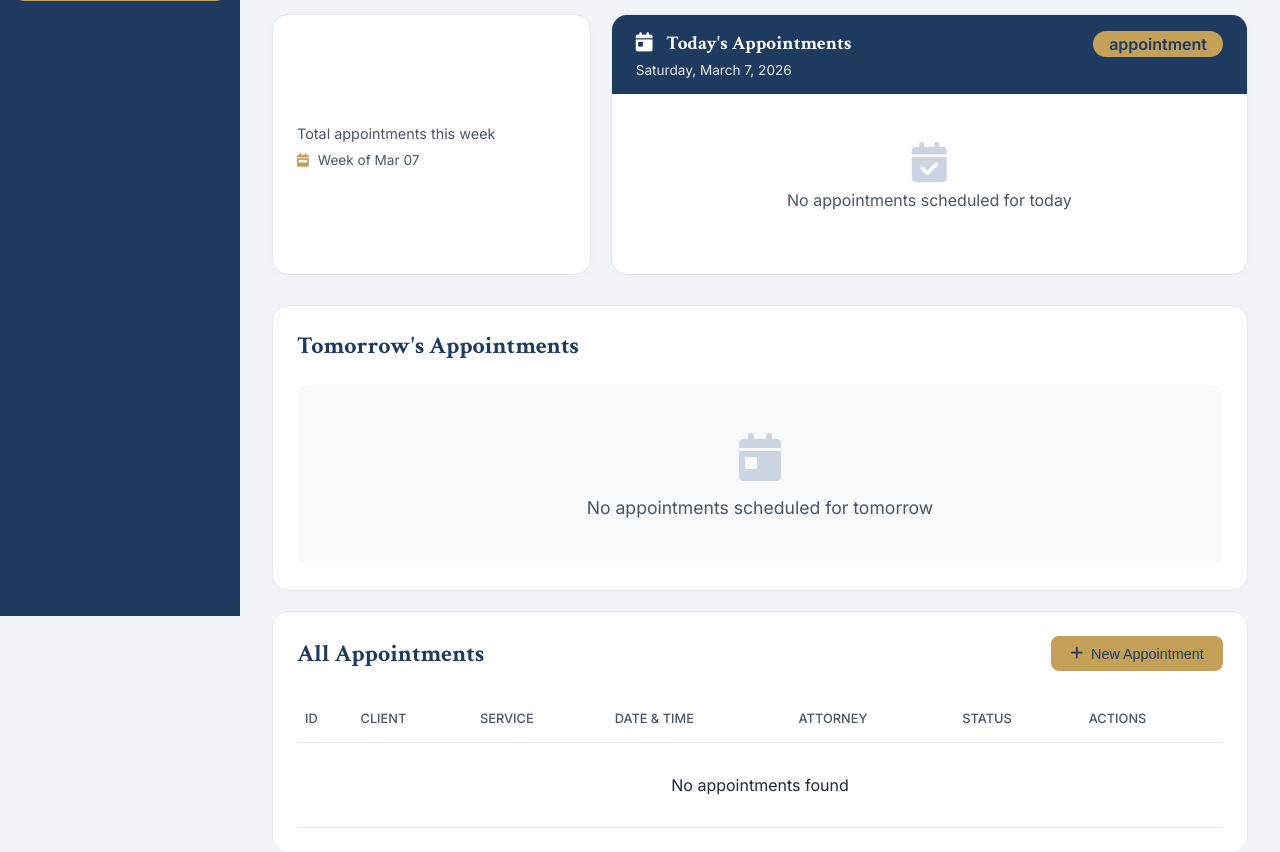
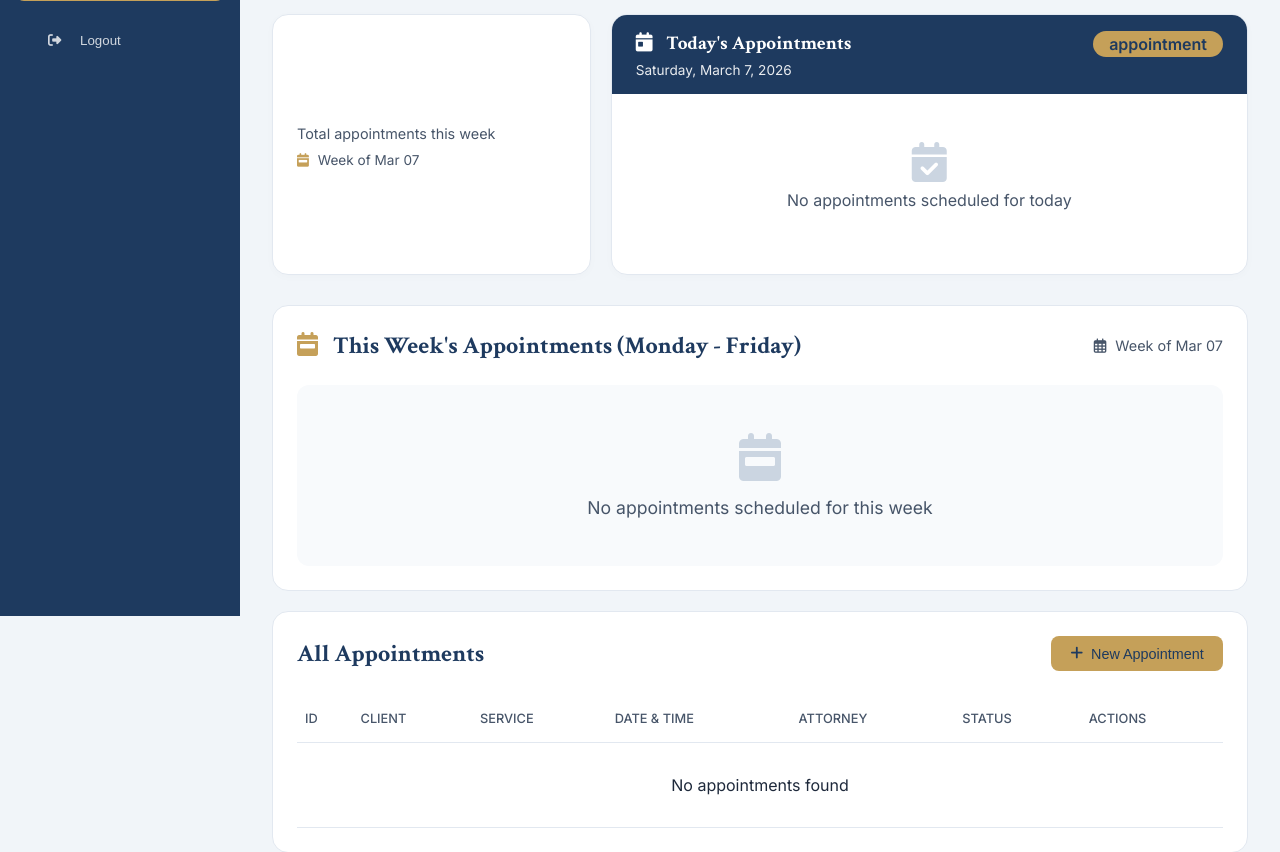
Before and after one commit to neomoremongx/makgetha_appointment_system, a Django app: page /appointment/29/ in a window 1280 px wide. Shown: the part 184-1036 px from the top of the page. Run offline with Django 3.2, Linux system fonts and the light colour scheme; data comes from the database, SQL or seed files in the repository; both versions use the stored data as it was after the commit.

Commit message:
Add files via upload

```diff
--- a/makgetha_appointment_system/templates/index.html
+++ b/makgetha_appointment_system/templates/index.html
@@ -552,6 +552,14 @@
                 <i class="fas fa-calendar"></i>
                 Appointments
             </div>
+            <div style="padding: 1rem;">
+        <form action="{% url 'logout' %}" method="POST">
+            {% csrf_token %}
+            <button type="submit" class="nav-item" style="width: 100%; border: none; background: transparent; color: rgba(255,255,255,0.8); text-align: left; cursor: pointer;">
+                <i class="fas fa-sign-out-alt"></i>
+                Logout
+            </button>
+        </form>
         </aside>
 
         <!-- Main Content -->
@@ -575,6 +583,8 @@
                 </div>
                 {% endif %}
             </div>
+            <!-- Today's Appointments Card -->
+
              <!-- Stats and Today's Appointments Section -->
 <div class="stats-grid" style="grid-template-columns: 1fr 2fr; gap: 20px;">
     <!-- Weekly Stats Card -->
@@ -586,7 +596,6 @@
             Week of {% now "M d" %}
         </div>
     </div>
-
       <!-- Today's Appointments Card -->
     <div class="stat-card" style="padding: 0; overflow: hidden;">
         <div style="background: var(--accent-navy); color: white; padding: 1rem 1.5rem;">
@@ -643,37 +652,54 @@
 </div>
 
 
-<!-- Tomorrow's Appointments Section -->
+
+
+
+    <!-- Weekly Appointments Section (Monday to Friday) -->
 <div class="appointments-card" style="margin-bottom: 20px;">
     <div class="section-header">
         <h2>
+            <i class="fas fa-calendar-week" style="color: var(--primary-gold); margin-right: 10px;"></i>
+            This Week's Appointments (Monday - Friday)
 
-            Tomorrow's Appointments
-            {% if tomorrow_count > 0 %}
-            <span style="font-size: 0.9rem; background: var(--primary-gold); color: var(--accent-navy); padding: 0.2rem 0.8rem; border-radius: 20px; margin-left: 10px;">
-                {{ tomorrow_count }} appointment{{ tomorrow_count|pluralize }}
-            </span>
-            {% endif %}
         </h2>
+        <div style="font-size: 0.9rem; color: var(--gray-600);">
+            <i class="far fa-calendar-alt" style="margin-right: 5px;"></i>
+            Week of {% now "M d" %}
+        </div>
     </div>
 
-    {% if tomorrow_appointments %}
-    <div class="tomorrow-list">
-        {% for appointment in tomorrow_appointments %}
-        <div style="display: flex; justify-content: space-between; align-items: center; padding: 1rem; border-bottom: 1px solid var(--gray-200); {% if not forloop.last %}border-bottom: 1px solid var(--gray-200);{% endif %}">
-            <div style="display: flex; align-items: center; gap: 20px; flex-wrap: wrap;">
-                <div style="min-width: 100px;">
+    {% regroup appointments by appointment_datetime|date:"l" as day_list %}
+
+    <div style="display: flex; flex-direction: column; gap: 20px;">
+        {% for day in day_list %}
+            {% if day.grouper != 'Saturday' and day.grouper != 'Sunday' %}
+            <div style="border: 1px solid var(--gray-200); border-radius: 12px; overflow: hidden;">
+                <div style="background: var(--gray-50); padding: 1rem 1.5rem; border-bottom: 1px solid var(--gray-200); display: flex; justify-content: space-between; align-items: center;">
+                    <h3 style="font-family: 'Crimson Text', serif; color: var(--accent-navy); margin: 0;">
+                        {{ day.grouper }}
+                    </h3>
+                    <span style="background: var(--primary-gold); color: var(--accent-navy); padding: 0.2rem 1rem; border-radius: 20px; font-size: 0.8rem; font-weight: 600;">
+                        {{ day.list|length }} appointment{{ day.list|length|pluralize }}
+                    </span>
+                </div>
+
+                <div style="padding: 1rem;">
+                    {% for appointment in day.list %}
+                    <div style="display: flex; justify-content: space-between; align-items: center; padding: 0.75rem; border-bottom: 1px solid var(--gray-200); {% if forloop.last %}border-bottom: none;{% endif %}">
+                        <div style="display: flex; align-items: center; gap: 20px; flex-wrap: wrap; flex: 1;">
+                            <div style="min-width: 80px;">
                                 <span class="appointment-id">{{ appointment.appointment_id }}</span>
                             </div>
                             <div style="min-width: 150px;">
                                 <div style="font-weight: 600;">{{ appointment.client_name }}</div>
                                 <div style="font-size: 0.85rem; color: var(--gray-600);">{{ appointment.service_type }}</div>
                             </div>
-                <div style="min-width: 120px;">
+                            <div style="min-width: 100px;">
                                 <i class="far fa-clock" style="color: var(--primary-gold); margin-right: 5px;"></i>
                                 {{ appointment.appointment_datetime|date:"H:i" }}
                             </div>
-                <div style="min-width: 120px;">
+                            <div style="min-width: 150px;">
                                 <i class="fas fa-gavel" style="color: var(--primary-gold); margin-right: 5px;"></i>
                                 {{ appointment.attorney }}
                             </div>
@@ -689,13 +715,15 @@
                     </div>
                     {% endfor %}
                 </div>
-    {% else %}
-    <div style="text-align: center; padding: 3rem; background: var(--gray-50); border-radius: 12px;">
-        <i class="fas fa-calendar-day" style="font-size: 3rem; color: var(--gray-300); margin-bottom: 1rem;"></i>
-        <p style="color: var(--gray-600); font-size: 1.1rem;">No appointments scheduled for tomorrow</p>
-
             </div>
             {% endif %}
+        {% empty %}
+        <div style="text-align: center; padding: 3rem; background: var(--gray-50); border-radius: 12px;">
+            <i class="fas fa-calendar-week" style="font-size: 3rem; color: var(--gray-300); margin-bottom: 1rem;"></i>
+            <p style="color: var(--gray-600); font-size: 1.1rem;">No appointments scheduled for this week</p>
+        </div>
+        {% endfor %}
+    </div>
 </div>
 
             <!-- Messages Section -->
@@ -765,6 +793,7 @@
     </div>
 
     <!-- Create/Edit Appointment Modal -->
+
 <div class="modal" id="appointmentModal">
     <div class="modal-content">
         <div class="modal-header">
@@ -792,8 +821,12 @@
                 </select>
             </div>
             <div class="form-group">
-                    <label>Date & Time</label>
-                    <input type="datetime-local" class="form-control" name="appointment_datetime" id="appointmentTime" required>
+                <label>Date</label>
+                <input type="date" class="form-control" name="appointment_date" id="appointmentDate" required>
+            </div>
+            <div class="form-group">
+                <label>Time</label>
+                <input type="time" class="form-control" name="appointment_time" id="appointmentTime" required>
             </div>
             <div class="modal-footer">
                 <button type="button" class="btn btn-outline" onclick="closeModal()">Cancel</button>
@@ -870,6 +903,9 @@
     </div>
 
         <script>
+// Global variables
+let currentConflictMessage = '';
+
 // Check for new appointment ID on page load
 document.addEventListener('DOMContentLoaded', function() {
     {% if new_appointment_id %}
@@ -884,6 +920,25 @@
             {% endif %}
         {% endfor %}
     {% endif %}
+
+    // Set min date on page load
+    setMinDateTime();
+
+    // Add change event to date input to update time min
+    const dateInput = document.getElementById('appointmentDate');
+    if (dateInput) {
+        dateInput.addEventListener('change', updateTimeMinBasedOnDate);
+    }
+
+    // Add submit event listener to the form
+    const appointmentForm = document.getElementById('appointmentForm');
+    if (appointmentForm) {
+        appointmentForm.addEventListener('submit', function(event) {
+            if (!validateDateTime()) {
+                event.preventDefault();
+            }
+        });
+    }
 });
 
 // Modal functions
@@ -892,25 +947,35 @@
     document.getElementById('appointmentForm').action = "{% url 'create_appointment' %}";
     document.getElementById('clientName').value = '';
     document.getElementById('serviceType').value = '';
+    document.getElementById('appointmentDate').value = '';
     document.getElementById('appointmentTime').value = '';
     setMinDateTime();
     document.getElementById('appointmentModal').classList.add('show');
 }
 
-        function openEditModal(id, clientName, serviceType, appointmentTime) {
+function openEditModal(id, clientName, serviceType, appointmentDateTime) {
     document.getElementById('modalTitle').textContent = 'Edit Appointment';
     document.getElementById('appointmentForm').action = `/appointment/${id}/update/`;
     document.getElementById('clientName').value = clientName;
     document.getElementById('serviceType').value = serviceType;
-            document.getElementById('appointmentTime').value = appointmentTime;
+
+    // Split the datetime-local value into date and time
+    if (appointmentDateTime) {
+        const [date, time] = appointmentDateTime.split('T');
+        document.getElementById('appointmentDate').value = date;
+        document.getElementById('appointmentTime').value = time;
+    }
+
     setMinDateTime();
 
     // Check if the existing appointment date is in the past
-            const selectedDate = new Date(appointmentTime);
+    if (appointmentDateTime) {
+        const selectedDate = new Date(appointmentDateTime);
         const now = new Date();
 
         if (selectedDate < now) {
             showConflictModal('Warning: This appointment is in the past. You can still update it to a future date.', false);
+        }
     }
 
     document.getElementById('appointmentModal').classList.add('show');
@@ -933,6 +998,7 @@
 function showSuccessModal(appointmentId) {
     document.getElementById('newAppointmentId').textContent = appointmentId;
     document.getElementById('successModal').classList.add('show');
+    autoHideSuccessModal();
 }
 
 function closeSuccessModal() {
@@ -941,6 +1007,7 @@
 
 // Conflict modal functions
 function showConflictModal(message, showSuggestions = true) {
+    currentConflictMessage = message;
     document.getElementById('conflictMessage').textContent = message;
 
     const conflictInfo = document.getElementById('conflictInfo');
@@ -989,64 +1056,80 @@
 
 // Select a suggested time
 function selectSuggestedTime(dateTime) {
-            document.getElementById('appointmentTime').value = dateTime;
+    if (dateTime) {
+        const [date, time] = dateTime.split('T');
+        document.getElementById('appointmentDate').value = date;
+        document.getElementById('appointmentTime').value = time;
+    }
     closeConflictModal();
-            // Optionally, reopen the appointment modal
+    // Reopen the appointment modal
     document.getElementById('appointmentModal').classList.add('show');
 }
 
-        // Set min datetime to now to prevent past date selection
+// Set min date to today to prevent past date selection
 function setMinDateTime() {
     const now = new Date();
     const year = now.getFullYear();
     const month = String(now.getMonth() + 1).padStart(2, '0');
     const day = String(now.getDate()).padStart(2, '0');
+
+    // Format: YYYY-MM-DD
+    const minDate = `${year}-${month}-${day}`;
+
+    const dateInput = document.getElementById('appointmentDate');
+    if (dateInput) {
+        dateInput.min = minDate;
+    }
+
+    // Also set current time for time input if it's today
+    updateTimeMinBasedOnDate();
+}
+
+// Update time minimum based on selected date
+function updateTimeMinBasedOnDate() {
+    const dateInput = document.getElementById('appointmentDate');
+    const timeInput = document.getElementById('appointmentTime');
+
+    if (dateInput && timeInput && dateInput.value) {
+        const selectedDate = new Date(dateInput.value);
+        const now = new Date();
+
+        // If selected date is today, set min time to current time
+        if (selectedDate.toDateString() === now.toDateString()) {
             const hours = String(now.getHours()).padStart(2, '0');
             const minutes = String(now.getMinutes()).padStart(2, '0');
+            timeInput.min = `${hours}:${minutes}`;
 
-            // Format: YYYY-MM-DDTHH:mm
-            const minDateTime = `${year}-${month}-${day}T${hours}:${minutes}`;
-
-            const datetimeInput = document.getElementById('appointmentTime');
-            datetimeInput.min = minDateTime;
+            // If current time is greater than selected time, clear it
+            if (timeInput.value && timeInput.value < timeInput.min) {
+                timeInput.value = '';
+            }
+        } else {
+            // If future date, remove time restriction
+            timeInput.min = '';
+        }
+    }
 }
 
-        // Validate date on input change
+// Validate date and time
 function validateDateTime() {
-            const datetimeInput = document.getElementById('appointmentTime');
-            const selectedDate = new Date(datetimeInput.value);
+    const dateInput = document.getElementById('appointmentDate');
+    const timeInput = document.getElementById('appointmentTime');
+
+    if (!dateInput || !timeInput || !dateInput.value || !timeInput.value) {
+        showConflictModal('Please select both date and time.', false);
+        return false;
+    }
+
+    const selectedDateTime = new Date(`${dateInput.value}T${timeInput.value}`);
     const now = new Date();
 
-            if (selectedDate < now) {
+    if (selectedDateTime < now) {
         showConflictModal('Please select a future date and time. Past dates are not allowed.', false);
-                datetimeInput.value = '';
         return false;
     }
     return true;
 }
-
-        // Add form submission validation
-        document.addEventListener('DOMContentLoaded', function() {
-            // Set min date on page load
-            setMinDateTime();
-
-            // Add submit event listener to the form
-            const appointmentForm = document.getElementById('appointmentForm');
-            appointmentForm.addEventListener('submit', function(event) {
-                const datetimeInput = document.getElementById('appointmentTime');
-                const selectedDate = new Date(datetimeInput.value);
-                const now = new Date();
-
-                if (selectedDate < now) {
-                    event.preventDefault();
-                    showConflictModal('Cannot save appointment with past date. Please select a future date and time.', false);
-                }
-            });
-
-            {% if new_appointment_id %}
-            showSuccessModal('{{ new_appointment_id }}');
-            {% endif %}
-        });
 
 // Close modals when clicking outside
 window.onclick = function(event) {
@@ -1075,6 +1158,17 @@
         closeSuccessModal();
     }, 5000);
 }
+
+// Add validation on time change
+document.addEventListener('DOMContentLoaded', function() {
+    const timeInput = document.getElementById('appointmentTime');
+    if (timeInput) {
+        timeInput.addEventListener('change', function() {
+            validateDateTime();
+        });
+    }
+});
+
     </script>
 </body>
 </html>
--- a/makgetha_appointment_system/templates/login.html
+++ b/makgetha_appointment_system/templates/login.html
@@ -336,7 +336,7 @@
 
         <div class="login-footer">
             <p>&copy; {% now "Y" %} M. Makgetha Attorneys. All rights reserved.</p>
-            <p><a href="#">Privacy Policy</a> | <a href="#">Terms of Service</a></p>
+
         </div>
     </div>
 
--- a/makgetha_appointment_system/views.py
+++ b/makgetha_appointment_system/views.py
@@ -53,7 +53,7 @@ def logout_view(request):
 
 def get_home(request):
     """Render the main page with all appointments"""
-    appointments = Appointment.objects.all()
+    appointments = Appointment.objects.all().order_by('appointment_datetime')  # Add ordering
 
     # Get current date in the local timezone
     now = localtime(timezone.now())
@@ -112,6 +112,7 @@ def get_home(request):
 
 def search_appointment(request):
     """Search for an appointment by ID"""
+
     appointment_id = request.GET.get('id', '')
     appointment = None
     error = None
@@ -123,7 +124,7 @@ def search_appointment(request):
             error = f"No appointment found with ID: {appointment_id}"
 
     # Get all appointments for the main list
-    appointments = Appointment.objects.all()
+    appointments = Appointment.objects.all().order_by('appointment_datetime')
 
     # Calculate statistics
     now = localtime(timezone.now())
@@ -186,7 +187,11 @@ def create_appointment(request):
     if request.method == 'POST':
         client_name = request.POST.get('client_name')
         service_type = request.POST.get('service_type')
-        appointment_datetime_str = request.POST.get('appointment_datetime')
+        appointment_date = request.POST.get('appointment_date')
+        appointment_time = request.POST.get('appointment_time')
+
+        # Combine date and time into a single datetime string
+        appointment_datetime_str = f"{appointment_date}T{appointment_time}"
 
         # Convert the string to a datetime object
         appointment_dt = datetime.fromisoformat(appointment_datetime_str)
@@ -238,7 +243,11 @@ def update_appointment(request, id):
     if request.method == 'POST':
         client_name = request.POST.get('client_name')
         service_type = request.POST.get('service_type')
-        appointment_datetime_str = request.POST.get('appointment_datetime')
+        appointment_date = request.POST.get('appointment_date')
+        appointment_time = request.POST.get('appointment_time')
+
+        # Combine date and time into a single datetime string
+        appointment_datetime_str = f"{appointment_date}T{appointment_time}"
 
         # Convert the string to a datetime object
         appointment_dt = datetime.fromisoformat(appointment_datetime_str)
```
Also changed, not shown: db.sqlite3. Lines whose indentation alone changed are shown as unchanged.
